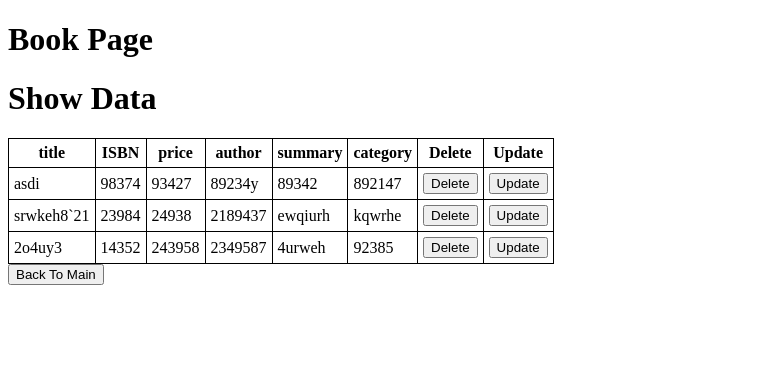
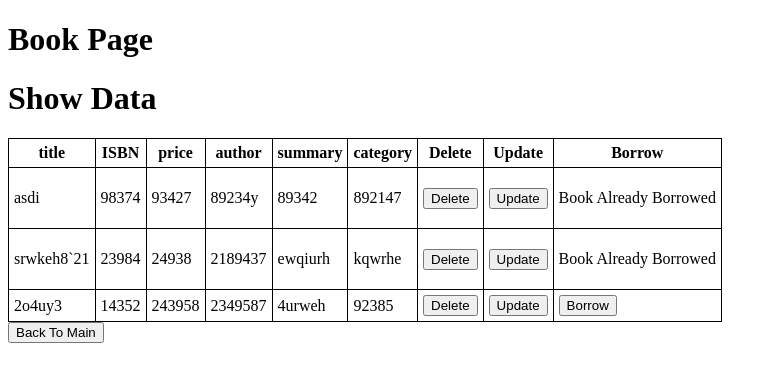
Before and after one commit to mhk51/EECE430_Project, a Django app: page /homepage/Book_List/ in a window 1280 px wide. Shown: the top 382 px of the page, without its empty margins (0-777 px from the left). Run offline with Django 3.2, Linux system fonts and the light colour scheme; data comes from the database, SQL or seed files in the repository; both versions use the stored data as it was after the commit; parts of the project's set-up code (start-up, migrations or seed data) failed here and were passed over.

Commit message:
first increment

```diff
--- a/nBookapp/models.py
+++ b/nBookapp/models.py
@@ -16,6 +16,7 @@ class Book(models.Model):
     author = models.CharField(max_length=50)
     summary = models.TextField(max_length=300)
     category = models.CharField(max_length=15)
+    isBorrowed = models.BooleanField(default=False)
     #pdf = models.FileField(upload_to='pdf')
 
     def __str__(self):
--- a/nBookapp/urls.py
+++ b/nBookapp/urls.py
@@ -1,6 +1,6 @@
 from django.conf.urls import url
 from django.urls import path
-from .views import add_book, add_category, success, index, contact, Book_List, Book_Delete,bookList,search_book, update_Book
+from .views import add_book, add_category, success, index, contact, Book_List, Book_Delete,bookList,search_book, update_Book,Book_Borrow
 #from . import views
 
 
@@ -10,6 +10,7 @@ urlpatterns = [
     path('Book_List/',bookList,name ="Book_List"),
     path('search/',search_book,name ="search"),
     path('update_Book/<int:id>', update_Book, name="update_Book"),
+    path('borrow_Book/<int:pk>',Book_Borrow,name = "Book_Borrow"),
 
     #  url('Book_Delete/Book_Delete', success),
     #  url('Book_Delete/Book_List', Book_List.as_view()),
--- a/nBookapp/views.py
+++ b/nBookapp/views.py
@@ -54,8 +54,9 @@ def add_book(request):
             price = formdata['price']
             # coverpage = formdata['coverpage']
             summary = formdata['summary']
+            # isBorrowed = formdata['isBorrowed']
             # pdf = formdata['pdf']
-            Book.objects.create(title=title, author=author, ISBN=ISBN, category=category, price=price, summary=summary)
+            Book.objects.create(title=title, author=author, ISBN=ISBN, category=category, price=price, summary=summary,isBorrowed=False)
             return HttpResponseRedirect(reverse('success'))
     else:
         form = CreateBookForm()
@@ -75,27 +76,15 @@ def add_category(request):
     return render(request, 'nBookapp/add_category.html', {'form': form})
 
 def Book_Delete(request, pk):
-   #instance = Book.objects.get(pk=id)
-   #instance.delete()
-   #return redirect("Book_List")
+
    context = {}
-   #order = Book.objects.get(id=pk)
-   #if request.method == "POST":
-    #    order.delete()
-    #    return redirect('Book_List.html')
-   #obj = get_object_or_404(Book, ISBN=ISBN)
    obj = Book.objects.get(id = pk)
    if request.method == "POST":
        obj.delete()
-       #render(request, 'Book_List.html')
        return HttpResponseRedirect(reverse('success'))
    else:
        context = {"book": obj}
        return render(request, 'nBookapp/Book_Delete.html', context)
-       # HttpResponseRedirect('/success')
-   #return redirect('Book_List.html')
-   #context ={"object": obj}
-   #return HttpResponseRedirect('/success')
 
 def update_Book(request, id):
     obj = Book.objects.get(id=id)
@@ -115,3 +104,16 @@ def success(request):
 def search_book(request):
     searched_books = Book.objects.filter(title__icontains = request.POST.get('name_of_book'))
     return render(request, 'nBookapp/search.html', {'searched_books':searched_books})
+
+def Book_Borrow(request, pk):
+
+   context = {}
+   obj = Book.objects.get(id = pk)
+   if request.method == "POST":
+       print(obj.isBorrowed)
+       obj.isBorrowed = True
+       obj.save()
+       return HttpResponseRedirect(reverse('success'))
+   else:
+       context = {"book": obj}
+       return render(request, 'nBookapp/Book_Borrow.html', context)
--- a/templates/nBookapp/Book_Details.html
+++ b/templates/nBookapp/Book_Details.html
@@ -30,6 +30,7 @@
          <th>category</th>
          <th> Delete</th>
 	     <th> Update</th>
+         <th> Borrow</th>
      </tr>
  <tr>
      {% for st in item %}
@@ -49,6 +50,14 @@
         <button type="submit">Update</button>
         </form>
     </td>
+    <td>
+    {%if st.isBorrowed is False%}
+        <form method="get" action="{%url 'Book_Borrow' st.id%}">
+        <button type="submit">Borrow</button>
+        </form>
+    {%else%}
+        <p>Book Already Borrowed</p>
+    {%endif%}
 
 
  </tr>
```
Also changed, not shown: templates/nBookapp/Book_Borrow.html (added, +10 -0 lines), db.sqlite3, nBookapp/migrations/0002_auto_20211124_1049.py.
